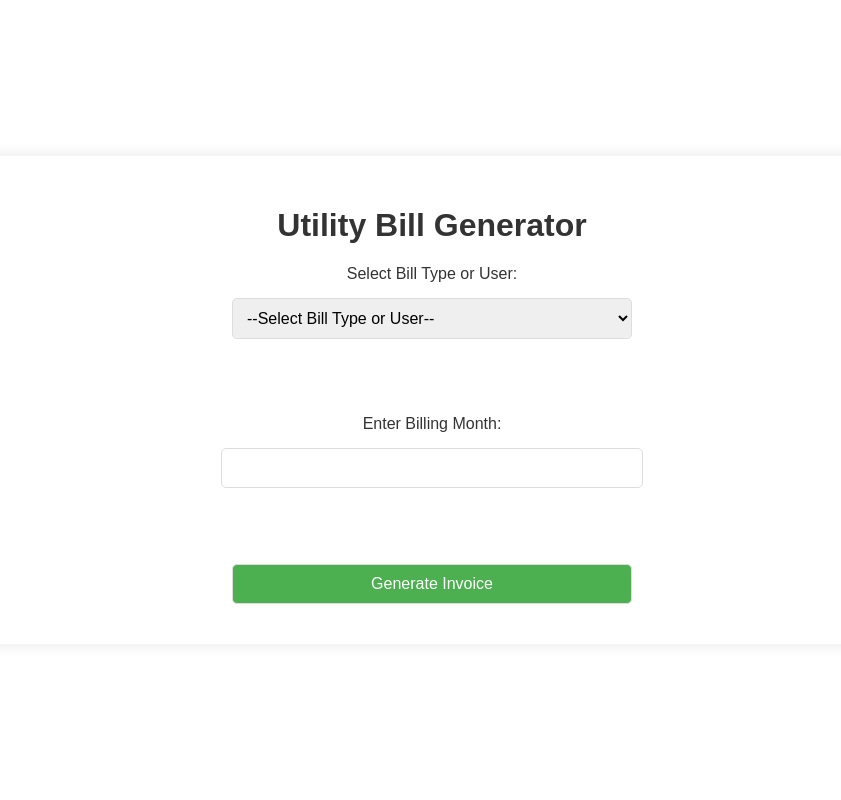
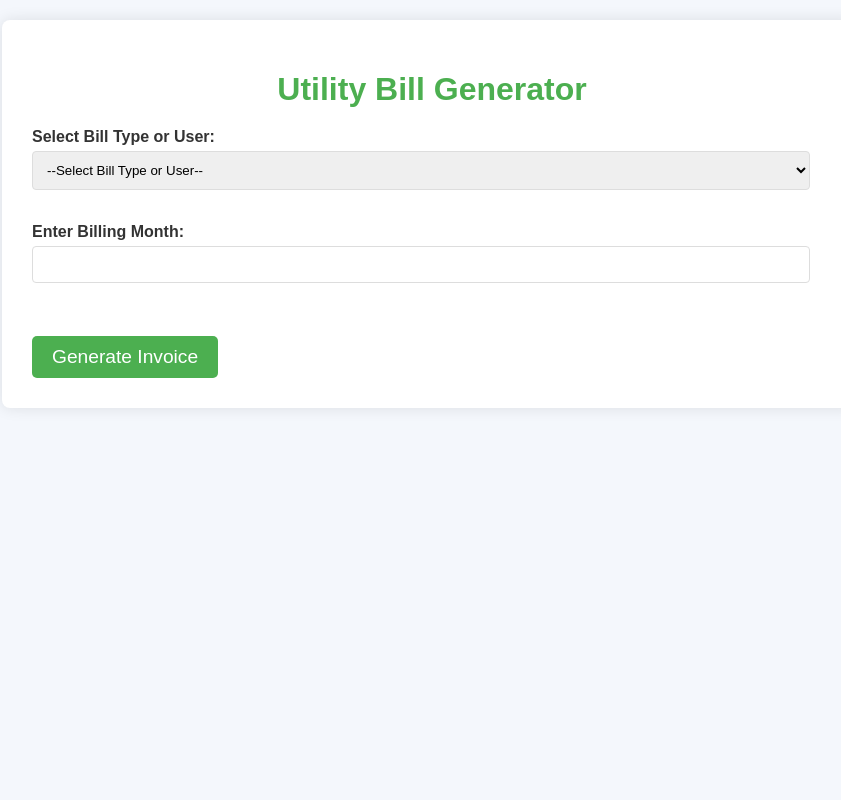
Before and after one commit to ovi13/Utility-New-Invoice, a Flask app: page / in a window 1280 px wide. Shown: the whole page, without its empty margins (208-1049 px from the left). Run offline with Flask 3, Linux system fonts and the light colour scheme.

Commit message:
Update style.css

```diff
--- a/New-invoice-2/static/style.css
+++ b/New-invoice-2/static/style.css
@@ -1,125 +1,150 @@
-/* General Body Styles */
 body {
-    font-family: 'Arial', sans-serif;
-    background-color: #ffffff; /* Set background to white */
+    font-family: Arial, sans-serif;
+    background-color: #f4f7fc;
     color: #333;
     margin: 0;
     padding: 0;
-    display: flex;
-    justify-content: center;
-    align-items: center;
-    min-height: 100vh;
-    flex-direction: column;
-    height: 100%; /* Ensure the body takes up the full height of the viewport */
 }
 
-/* Container Styling */
 .container {
-    background-color: #ffffff; /* Set container background to white */
+    background-color: white;
     border-radius: 8px;
     box-shadow: 0 0 15px rgba(0, 0, 0, 0.1);
     padding: 30px;
-    justify-content: center;
     width: 80%;
-    max-width: 900px;
-    margin: 20px;
-    text-align: center; /* Center the text inside the container */
+    max-width: 800px;
+    margin: 20px auto; /* Added some top/bottom margin */
 }
 
-/* Header Styles */
-h2 {
+h1 {
+    color: #4CAF50;
     text-align: center;
-    color: #4CAF50;
-    font-size: 2.5em;
+    margin-bottom: 20px;
 }
 
-/* Form Styles */
-form {
-    display: flex;
-    flex-direction: column;
-    gap: 15px;
-    align-items: center; /* Align all form elements in the center */
+h2, h3, h4 { /* Added h4 for transaction details heading */
+    color: #333;
+    margin-top: 25px;
+    margin-bottom: 15px;
 }
 
-input, select, button {
+p {
+    margin-bottom: 10px;
+}
+
+.bill-item {
+    display: flex;
+    justify-content: space-between;
+    font-size: 1.1em;
     padding: 10px;
+    background-color: #f9f9f9;
+    border-radius: 5px;
+    box-shadow: 0 1px 3px rgba(0, 0, 0, 0.1);
+    margin-bottom: 8px; /* Slightly reduced gap */
+}
+
+.bill-label {
+    font-weight: bold;
+    color: #333;
+}
+
+.bill-value {
+    color: #4CAF50;
+}
+
+/* Form specific styles */
+form label {
+    display: block;
+    margin-bottom: 5px;
+    font-weight: bold;
+}
+
+form input[type="text"],
+form input[type="number"],
+form select {
+    width: calc(100% - 22px); /* Account for padding/border */
+    padding: 10px;
+    margin-bottom: 15px;
+    border: 1px solid #ddd;
+    border-radius: 4px;
+    box-sizing: border-box; /* Include padding and border in the element's total width and height */
+}
+
+.transaction-group {
+    background-color: #eef;
+    padding: 10px;
+    border-radius: 5px;
     margin-bottom: 10px;
-    border: 1px solid #ddd;
-    border-radius: 5px;
-    font-size: 1em;
-    width: 100%; /* Full width for inputs and buttons */
-    max-width: 400px; /* Limit width */
+    border: 1px solid #ccd;
 }
+.transaction-group label,
+.transaction-group input,
+.transaction-group select {
+    width: calc(100% - 10px); /* Adjust for inner padding */
+    margin-bottom: 8px;
+}
+
 
 button {
     background-color: #4CAF50;
     color: white;
+    padding: 10px 20px;
+    border: none;
+    border-radius: 5px;
     cursor: pointer;
-    transition: background-color 0.3s ease;
-    width: 100%;
+    font-size: 1.2em;
+    margin-top: 20px;
+    margin-right: 10px; /* Space between buttons */
+    transition: background-color 0.3s;
 }
 
 button:hover {
     background-color: #45a049;
 }
 
-/* Table Styling for the Invoice */
-table {
-    width: 100%;
-    margin-top: 20px;
-    border-collapse: collapse;
-    text-align: left;
-}
-
-table th, table td {
-    padding: 10px;
-    border-bottom: 1px solid #ddd;
-}
-
-table th {
-    background-color: #4CAF50;
-    color: white;
-    font-weight: bold;
-}
-
-table td {
-    background-color: #f9f9f9;
-}
-
-table tr:hover {
-    background-color: #f1f1f1;
-}
-
-/* Special Note Section */
-h3 {
-    color: #4CAF50;
-    margin-top: 20px;
-}
-
-p {
-    font-size: 1.1em;
-}
-
-/* Print Button */
-button {
-    background-color: #4CAF50;
-    color: white;
-    cursor: pointer;
-    transition: background-color 0.3s ease;
-}
-
-/* Responsive Design */
-@media (max-width: 768px) {
+/* Print Specific Styles */
+@media print {
+    body {
+        margin: 0;
+        padding: 0;
+        font-size: 9.5pt; /* Smaller font for print/PDF */
+    }
     .container {
-        padding: 20px;
-        width: 95%;
+        width: 100%;
+        margin: 0;
+        padding: 10mm; /* Reduced padding for print */
+        box-shadow: none;
+        border-radius: 0;
+    }
+    h1 {
+        font-size: 1.8em;
+        margin-bottom: 15px;
+    }
+    h2, h3, h4 {
+        font-size: 1.2em;
+        margin-top: 15px;
+        margin-bottom: 10px;
+    }
+    p, .bill-item {
+        font-size: 0.9em;
+        margin-bottom: 5px;
+    }
+    .bill-item {
+        padding: 5px 0; /* Less padding for print items */
+        background-color: transparent; /* No background color for print */
+        box-shadow: none;
+        border-bottom: 1px dashed #ccc; /* Subtle separator */
+    }
+    .bill-item:last-of-type {
+        border-bottom: none;
+    }
+    button {
+        display: none; /* Hide buttons when printing */
     }
 
-    table th, table td {
-        padding: 8px;
-    }
-
-    h2 {
-        font-size: 2em;
+    /* Further reduce margins/padding if elements are still too spaced */
+    .container p, .container h2, .container h3, .container h4 {
+        margin-left: 5mm;
+        margin-right: 5mm;
     }
 }
```
